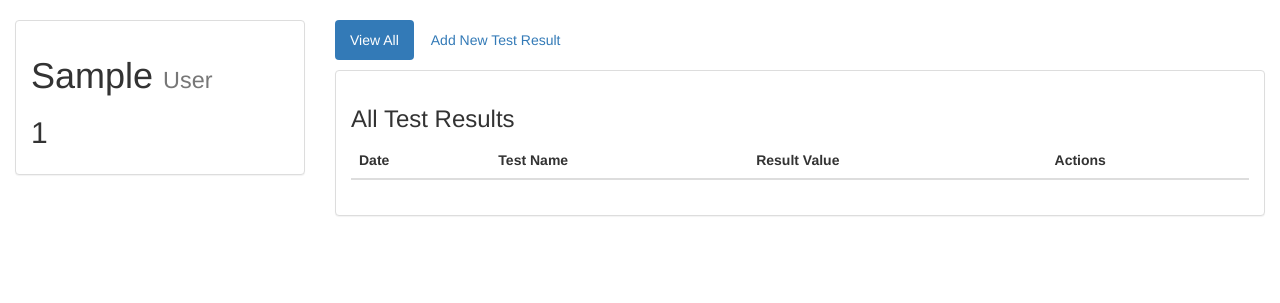
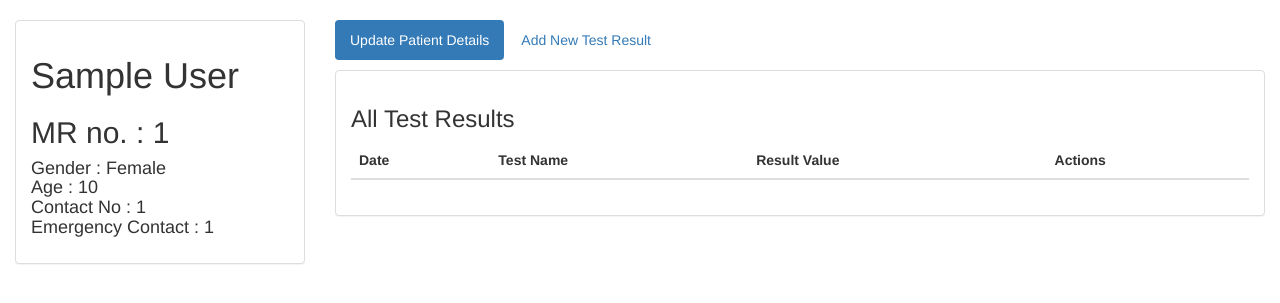
Before and after one commit to mahiraakhtar/fyp, a Django app: page /patientdetails/patient/1/ in a window 1280 px wide. Shown: the part 52-355 px from the top of the page. Run offline with Django 3.2, Linux system fonts and the light colour scheme; tables that the repository leaves empty hold one stand-in row (values such as "Sample post"); lists and menus that the app fills with data are empty; parts of the project's set-up code (start-up, migrations or seed data) failed here and were passed over; some libraries are stand-ins or nearby versions.

Commit message:
updatepatient

```diff
--- /dev/null
+++ b/patientdetails/templates/patientdetails/infer.html
@@ -0,0 +1 @@
+{{diagnosis}}
--- a/patientdetails/templates/patientdetails/patientdetail.html
+++ b/patientdetails/templates/patientdetails/patientdetail.html
@@ -16,8 +16,9 @@
 
 
                     </a>
-                    <h1>{{ patient.first_name }} <small>{{ patient.last_name }}</small></h1>
-                    <h2>{{ patient.mrno }}</h2>
+                    <h1>{{ patient.first_name }} {{ patient.last_name }}</h1>
+                    <h2>MR no. : {{ patient.mrno }}</h2>
+                    <h4>Gender : {{patient.gender}}<br/>Age : {{patient.age}}<br/> Contact No : {{patient.contactno}}<br/>Emergency Contact : {{patient.emergencycontact}}</h4>
                 </div>
             </div>
         </div>
@@ -26,7 +27,7 @@
         <div class="col-sm-8 col-md-9">
 
             <ul class="nav nav-pills" style="margin-bottom: 10px;">
-                <li role="presentation" class="active"><a href="{% url 'patientdetails:patientdetail' patient.id %}">View All</a></li>
+                <li role="presentation" class="active"><a href="{% url 'patientdetails:patientupdate' patient.id %}">Update Patient Details</a></li>
                 <li role="presentation"><a href="{% url 'patientdetails:testcreate' patient.id %}">Add New Test Result</a></li>
             </ul>
 
--- a/patientdetails/urls.py
+++ b/patientdetails/urls.py
@@ -1,6 +1,7 @@
 
 from django.urls import path
 from . import views
+
 
 app_name='patientdetails'
 urlpatterns = [
@@ -8,7 +9,6 @@ urlpatterns = [
     path('patient/', views.patientindex.as_view(), name='patientindex'),
     path('patient/<pk>/', views.patientdetail.as_view(), name='patientdetail'),
     path('addpatient/', views.patientcreate.as_view(), name='patientcreate'),
-
     path('addtest/<patient_id>/', views.testcreate, name='testcreate'),
     path('<patient_id>/deletetest/<testresult_id>/', views.testdelete, name='testdelete'),
     path('updatepatient/<pk>/', views.patientupdate.as_view(), name='patientupdate'),
--- a/patientdetails/views.py
+++ b/patientdetails/views.py
@@ -5,6 +5,7 @@ from django.views.generic.edit import CreateView, UpdateView, DeleteView
 from .models import Patient, TestResults
 from django.urls import reverse_lazy
 from .forms import TestForm
+import json
 # Create your views here.
 
 def aboutus(request):
@@ -83,3 +84,6 @@ def testdelete(request, patient_id, testresult_id):
     testresult = TestResults.objects.get(pk=testresult_id)
     testresult.delete()
     return render(request, 'patientdetails/patientdetail.html', {'patient': patient})
+
+import infermedica_api
+api = infermedica_api.API(app_id='1db218b3', app_key='55dc0c8d721d12fd115024d76e6f5dfb')
```
Also changed, not shown: patientdetails/forms.py (line endings or trailing spaces).
